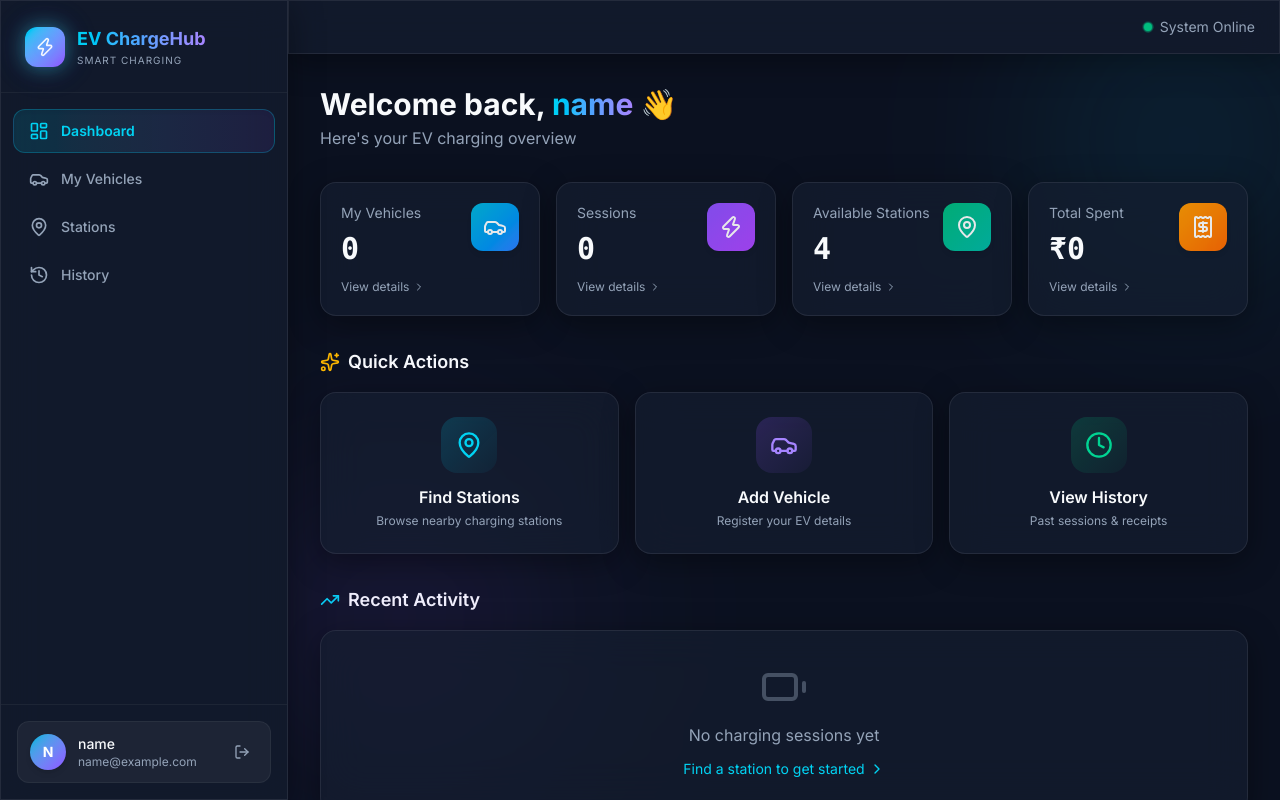
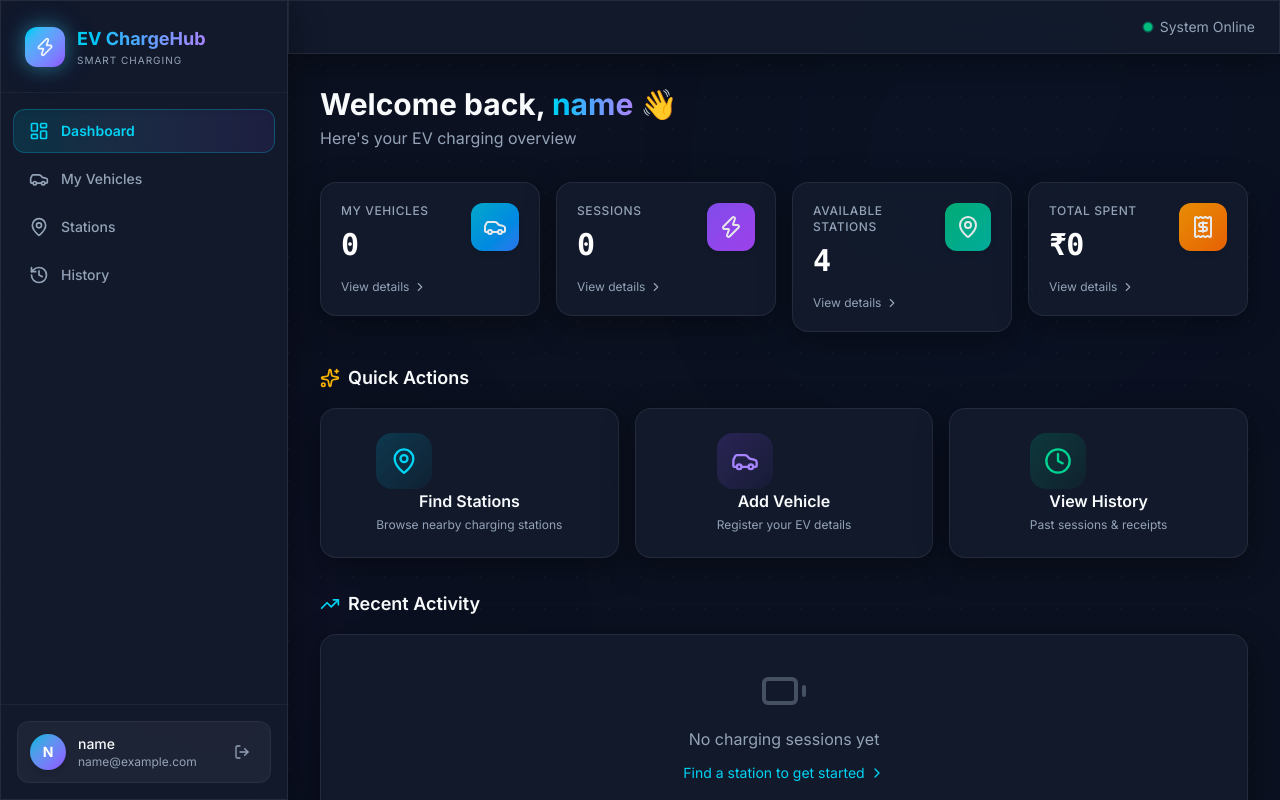
Before and after one commit to SaurabhTalapte/EV-Charging, a React (Vite) app: page /login in a window 1280 px wide. Both pictures are taken after typing "name@example.com", "Sample123" into the empty fields and a click on the button "Sign In". Built offline with nearby package versions, Linux system fonts and the light colour scheme.

Commit message:
feat: Add 3D glass tilt cards, ambient mesh background, count-up number animation, and live pulse badges

```diff
--- a/src/components/Layout.jsx
+++ b/src/components/Layout.jsx
@@ -2,10 +2,12 @@ import { useState } from 'react';
 import { Outlet, NavLink, useNavigate, useLocation } from 'react-router-dom';
 import { motion, AnimatePresence } from 'framer-motion';
 import { useApp } from '../context/AppContext';
+import { EnergyBackground } from './ModernAnimations';
 import {
   Zap, LayoutDashboard, Car, MapPin, History, LogOut,
   Menu, X, ChevronRight, User
 } from 'lucide-react';
+
 
 const NAV_ITEMS = [
   { to: '/', icon: LayoutDashboard, label: 'Dashboard' },
@@ -26,7 +28,8 @@ export default function Layout() {
   };
 
   return (
-    <div className="flex h-screen overflow-hidden bg-[var(--color-surface)]">
+    <div className="flex h-screen overflow-hidden bg-[var(--color-surface)] relative">
+      <EnergyBackground />
       {/* Mobile overlay */}
       <AnimatePresence>
         {sidebarOpen && (
--- /dev/null
+++ b/src/components/ModernAnimations.jsx
@@ -0,0 +1,128 @@
+import React, { useEffect, useState } from 'react';
+import { motion, useSpring, useTransform, useMotionValue } from 'framer-motion';
+
+// 1. Smooth Animated Counter for Numbers
+export function AnimatedCounter({ value, duration = 1.5, prefix = '', suffix = '' }) {
+  const [displayValue, setDisplayValue] = useState(0);
+
+  useEffect(() => {
+    let startTimestamp = null;
+    const numericTarget = typeof value === 'number' ? value : parseFloat(value.toString().replace(/[^0-9.]/g, '')) || 0;
+
+    const step = (timestamp) => {
+      if (!startTimestamp) startTimestamp = timestamp;
+      const progress = Math.min((timestamp - startTimestamp) / (duration * 1000), 1);
+      // Ease out expo formula for premium feel
+      const easedProgress = progress === 1 ? 1 : 1 - Math.pow(2, -10 * progress);
+      setDisplayValue(easedProgress * numericTarget);
+      if (progress < 1) {
+        window.requestAnimationFrame(step);
+      }
+    };
+    window.requestAnimationFrame(step);
+  }, [value, duration]);
+
+  const isDecimal = typeof value === 'number' && !Number.isInteger(value);
+  const formatted = isDecimal ? displayValue.toFixed(2) : Math.round(displayValue);
+
+  return (
+    <span>
+      {prefix}{formatted}{suffix}
+    </span>
+  );
+}
+
+// 2. 3D Cursor Tilt Card Component
+export function GlassTiltCard({ children, className = '', ...props }) {
+  const x = useMotionValue(0);
+  const y = useMotionValue(0);
+
+  const rotateX = useTransform(y, [-100, 100], [8, -8]);
+  const rotateY = useTransform(x, [-100, 100], [-8, 8]);
+
+  function handleMouseMove(event) {
+    const rect = event.currentTarget.getBoundingClientRect();
+    const centerX = rect.left + rect.width / 2;
+    const centerY = rect.top + rect.height / 2;
+    x.set(event.clientX - centerX);
+    y.set(event.clientY - centerY);
+  }
+
+  function handleMouseLeave() {
+    x.set(0);
+    y.set(0);
+  }
+
+  return (
+    <motion.div
+      style={{ rotateX, rotateY, transformStyle: 'preserve-3d' }}
+      onMouseMove={handleMouseMove}
+      onMouseLeave={handleMouseLeave}
+      transition={{ type: 'spring', stiffness: 400, damping: 25 }}
+      className={`glass-interactive ${className}`}
+      {...props}
+    >
+      <div style={{ transform: 'translateZ(20px)' }}>
+        {children}
+      </div>
+    </motion.div>
+  );
+}
+
+// 3. Fluid Animated Ambient Mesh Gradient Background
+export function EnergyBackground() {
+  return (
+    <div className="fixed inset-0 overflow-hidden pointer-events-none z-0">
+      {/* Morphing Blob 1 */}
+      <motion.div
+        animate={{
+          x: [0, 80, -40, 0],
+          y: [0, -60, 60, 0],
+          scale: [1, 1.25, 0.9, 1],
+          opacity: [0.15, 0.3, 0.15]
+        }}
+        transition={{ repeat: Infinity, duration: 18, ease: 'easeInOut' }}
+        className="absolute top-[-10%] right-[-5%] w-[600px] h-[600px] rounded-full bg-gradient-to-br from-cyan-500/20 via-blue-600/10 to-transparent blur-[120px]"
+      />
+
+      {/* Morphing Blob 2 */}
+      <motion.div
+        animate={{
+          x: [0, -70, 50, 0],
+          y: [0, 80, -50, 0],
+          scale: [1, 0.85, 1.2, 1],
+          opacity: [0.15, 0.25, 0.15]
+        }}
+        transition={{ repeat: Infinity, duration: 22, ease: 'easeInOut' }}
+        className="absolute bottom-[-10%] left-[-5%] w-[650px] h-[650px] rounded-full bg-gradient-to-tr from-violet-600/20 via-purple-500/10 to-transparent blur-[140px]"
+      />
+
+      {/* Cyber Grid Lines Overlay */}
+      <div
+        className="absolute inset-0 opacity-[0.03]"
+        style={{
+          backgroundImage: `radial-gradient(circle at 1px 1px, rgba(255,255,255,0.8) 1px, transparent 0)`,
+          backgroundSize: '32px 32px'
+        }}
+      />
+    </div>
+  );
+}
+
+// 4. Live Pulse Badge Dot
+export function PulseBadge({ status = 'available', children }) {
+  const isAvailable = status === 'available';
+  return (
+    <div className="inline-flex items-center gap-2">
+      <span className="relative flex h-2.5 w-2.5">
+        <motion.span
+          animate={{ scale: [1, 2, 1], opacity: [0.7, 0, 0.7] }}
+          transition={{ repeat: Infinity, duration: 2, ease: 'easeInOut' }}
+          className={`absolute inline-flex h-full w-full rounded-full ${isAvailable ? 'bg-emerald-400' : 'bg-amber-400'}`}
+        />
+        <span className={`relative inline-flex rounded-full h-2.5 w-2.5 ${isAvailable ? 'bg-emerald-500' : 'bg-amber-500'}`} />
+      </span>
+      {children}
+    </div>
+  );
+}
--- a/src/pages/DashboardPage.jsx
+++ b/src/pages/DashboardPage.jsx
@@ -1,6 +1,7 @@
 import { Link } from 'react-router-dom';
 import { motion } from 'framer-motion';
 import { useApp } from '../context/AppContext';
+import { GlassTiltCard, AnimatedCounter } from '../components/ModernAnimations';
 import {
   Zap, Car, MapPin, Battery, Clock, Receipt,
   TrendingUp, ChevronRight, Sparkles
@@ -27,10 +28,10 @@ export default function DashboardPage() {
   const availableStations = stations.filter(s => s.status === 'available').length;
 
   const stats = [
-    { label: 'My Vehicles', value: vehicles.length, icon: Car, color: 'from-cyan-500 to-blue-500', link: '/vehicles' },
-    { label: 'Sessions', value: totalSessions, icon: Zap, color: 'from-violet-500 to-purple-500', link: '/history' },
-    { label: 'Available Stations', value: availableStations, icon: MapPin, color: 'from-emerald-500 to-teal-500', link: '/stations' },
-    { label: 'Total Spent', value: `₹${totalSpent.toFixed(0)}`, icon: Receipt, color: 'from-amber-500 to-orange-500', link: '/history' },
+    { label: 'My Vehicles', value: vehicles.length, icon: Car, color: 'from-cyan-500 to-blue-500', link: '/vehicles', prefix: '', suffix: '' },
+    { label: 'Sessions', value: totalSessions, icon: Zap, color: 'from-violet-500 to-purple-500', link: '/history', prefix: '', suffix: '' },
+    { label: 'Available Stations', value: availableStations, icon: MapPin, color: 'from-emerald-500 to-teal-500', link: '/stations', prefix: '', suffix: '' },
+    { label: 'Total Spent', value: Math.round(totalSpent), icon: Receipt, color: 'from-amber-500 to-orange-500', link: '/history', prefix: '₹', suffix: '' },
   ];
 
   const recentBookings = bookings.slice(-3).reverse();
@@ -42,10 +43,6 @@ export default function DashboardPage() {
       animate="visible"
       className="space-y-8 relative"
     >
-      {/* Ambient background particles */}
-      <div className="absolute -top-20 -right-20 w-72 h-72 bg-cyan-500/10 rounded-full blur-[90px] pointer-events-none animate-float-slow" />
-      <div className="absolute top-1/2 -left-20 w-80 h-80 bg-violet-500/10 rounded-full blur-[100px] pointer-events-none animate-float-reverse" />
-
       {/* Welcome Header */}
       <motion.div variants={itemVariants}>
         <h1 className="text-2xl sm:text-3xl font-bold">
@@ -54,28 +51,26 @@ export default function DashboardPage() {
         <p className="text-[var(--color-text-dim)] mt-1">Here&apos;s your EV charging overview</p>
       </motion.div>
 
-      {/* Stats Grid */}
+      {/* 3D Glass Tilt Stats Grid */}
       <motion.div variants={itemVariants} className="grid grid-cols-1 sm:grid-cols-2 lg:grid-cols-4 gap-4">
-        {stats.map(({ label, value, icon: Icon, color, link }) => (
+        {stats.map(({ label, value, icon: Icon, color, link, prefix, suffix }) => (
           <Link key={label} to={link}>
-            <motion.div
-              whileHover={{ y: -6, scale: 1.02 }}
-              whileTap={{ scale: 0.98 }}
-              className="glass rounded-2xl p-5 border border-white/5 hover:border-cyan-500/30 transition-all duration-300 group shadow-lg"
-            >
+            <GlassTiltCard className="rounded-2xl p-5 border border-white/10 hover:border-cyan-500/40 transition-all duration-300 group shadow-xl">
               <div className="flex items-start justify-between">
                 <div>
-                  <p className="text-sm text-[var(--color-text-dim)]">{label}</p>
-                  <p className="text-3xl font-bold mt-2 font-mono">{value}</p>
+                  <p className="text-xs font-medium text-[var(--color-text-dim)] uppercase tracking-wider">{label}</p>
+                  <p className="text-3xl font-extrabold mt-2 font-mono tracking-tight text-white">
+                    <AnimatedCounter value={value} prefix={prefix} suffix={suffix} />
+                  </p>
                 </div>
                 <div className={`w-12 h-12 rounded-xl bg-gradient-to-br ${color} flex items-center justify-center opacity-90 group-hover:opacity-100 group-hover:scale-110 transition-all shadow-md`}>
                   <Icon className="w-6 h-6 text-white" />
                 </div>
               </div>
-              <div className="flex items-center gap-1 mt-3 text-xs text-[var(--color-text-dim)] group-hover:text-cyan-400 transition-colors">
-                View details <ChevronRight className="w-3 h-3 group-hover:translate-x-1 transition-transform" />
+              <div className="flex items-center gap-1 mt-4 text-xs text-[var(--color-text-dim)] group-hover:text-cyan-400 transition-colors">
+                View details <ChevronRight className="w-3.5 h-3.5 group-hover:translate-x-1 transition-transform" />
               </div>
-            </motion.div>
+            </GlassTiltCard>
           </Link>
         ))}
       </motion.div>
@@ -87,11 +82,7 @@ export default function DashboardPage() {
         </h2>
         <div className="grid grid-cols-1 sm:grid-cols-3 gap-4">
           <Link to="/stations">
-            <motion.div
-              whileHover={{ y: -5, scale: 1.02 }}
-              whileTap={{ scale: 0.98 }}
-              className="glass rounded-2xl p-6 flex flex-col items-center text-center gap-3 border border-white/5 hover:border-cyan-500/40 group shadow-md"
-            >
+            <GlassTiltCard className="rounded-2xl p-6 flex flex-col items-center text-center gap-3 border border-white/10 hover:border-cyan-500/40 group shadow-lg">
               <div className="w-14 h-14 rounded-2xl bg-gradient-to-br from-cyan-500/20 to-cyan-500/5 flex items-center justify-center group-hover:scale-110 transition-transform">
                 <MapPin className="w-7 h-7 text-cyan-400" />
               </div>
@@ -99,15 +90,11 @@ export default function DashboardPage() {
                 <p className="font-semibold">Find Stations</p>
                 <p className="text-xs text-[var(--color-text-dim)] mt-1">Browse nearby charging stations</p>
               </div>
-            </motion.div>
+            </GlassTiltCard>
           </Link>
 
           <Link to="/vehicles">
-            <motion.div
-              whileHover={{ y: -5, scale: 1.02 }}
-              whileTap={{ scale: 0.98 }}
-              className="glass rounded-2xl p-6 flex flex-col items-center text-center gap-3 border border-white/5 hover:border-violet-500/40 group shadow-md"
-            >
+            <GlassTiltCard className="rounded-2xl p-6 flex flex-col items-center text-center gap-3 border border-white/10 hover:border-violet-500/40 group shadow-lg">
               <div className="w-14 h-14 rounded-2xl bg-gradient-to-br from-violet-500/20 to-violet-500/5 flex items-center justify-center group-hover:scale-110 transition-transform">
                 <Car className="w-7 h-7 text-violet-400" />
               </div>
@@ -115,15 +102,11 @@ export default function DashboardPage() {
                 <p className="font-semibold">Add Vehicle</p>
                 <p className="text-xs text-[var(--color-text-dim)] mt-1">Register your EV details</p>
               </div>
-            </motion.div>
+            </GlassTiltCard>
           </Link>
 
           <Link to="/history">
-            <motion.div
-              whileHover={{ y: -5, scale: 1.02 }}
-              whileTap={{ scale: 0.98 }}
-              className="glass rounded-2xl p-6 flex flex-col items-center text-center gap-3 border border-white/5 hover:border-emerald-500/40 group shadow-md"
-            >
+            <GlassTiltCard className="rounded-2xl p-6 flex flex-col items-center text-center gap-3 border border-white/10 hover:border-emerald-500/40 group shadow-lg">
               <div className="w-14 h-14 rounded-2xl bg-gradient-to-br from-emerald-500/20 to-emerald-500/5 flex items-center justify-center group-hover:scale-110 transition-transform">
                 <Clock className="w-7 h-7 text-emerald-400" />
               </div>
@@ -131,7 +114,7 @@ export default function DashboardPage() {
                 <p className="font-semibold">View History</p>
                 <p className="text-xs text-[var(--color-text-dim)] mt-1">Past sessions & receipts</p>
               </div>
-            </motion.div>
+            </GlassTiltCard>
           </Link>
         </div>
       </motion.div>
@@ -156,11 +139,11 @@ export default function DashboardPage() {
               return (
                 <motion.div
                   key={b.id}
-                  whileHover={{ x: 4 }}
-                  className="glass rounded-xl p-4 flex items-center gap-4 border border-white/5 hover:border-white/10"
+                  whileHover={{ x: 6, scale: 1.01 }}
+                  className="glass rounded-xl p-4 flex items-center gap-4 border border-white/5 hover:border-cyan-500/30 shadow-md"
                 >
                   <div className={`w-10 h-10 rounded-xl flex items-center justify-center ${b.status === 'completed' ? 'bg-emerald-500/10 text-emerald-400' : 'bg-cyan-500/10 text-cyan-400'}`}>
-                    <Zap className="w-5 h-5 animate-pulse" />
+                    <Zap className="w-5 h-5 animate-electric" />
                   </div>
                   <div className="flex-1 min-w-0">
                     <p className="font-medium truncate">{station?.name || 'Unknown Station'}</p>
```
Also changed, not shown: src/pages/StationsPage.jsx (+83 -54 lines).
